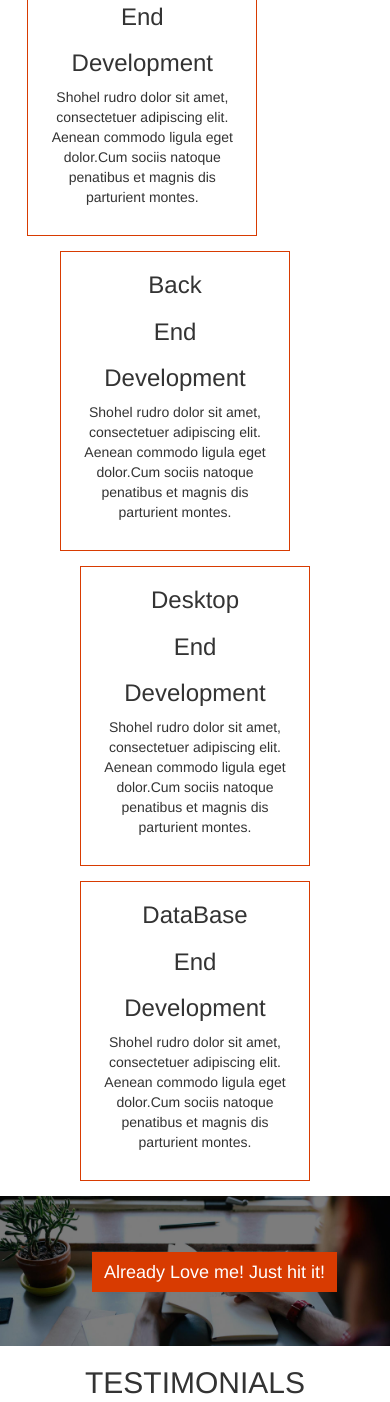
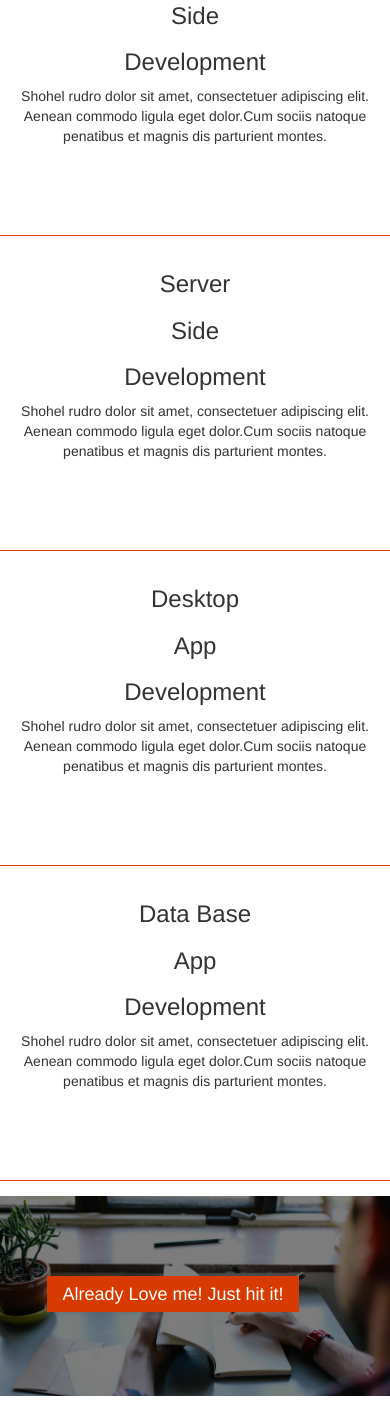
Before and after one commit to manpreet-singh17/Portfolio, a website: page index.html in a window 390 px wide. Shown: the part 2752-4154 px from the top of the page. Drawn offline with nearby package versions, Linux system fonts and the light colour scheme.

Commit message:
Services Section styling is done.

```diff
--- a/index.html
+++ b/index.html
@@ -214,27 +214,27 @@
                 <!-- services heading row ends -->
                 <!-- services row strats -->
                 <div class="row" id="servicesRow2">
-                    <div class="col-md-3 col-xs-12" id="frontEndDevServices">
-                        <h3>Front</h3>
-                        <h3>End </h3>
+                    <div class="col-md-3 col-sm-2 col-xs-12" id="frontEndDevServices">
+                        <h3>Client</h3>
+                        <h3>Side </h3>
                         <h3>Development</h3>
                         <p>Shohel rudro dolor sit amet, consectetuer adipiscing elit. Aenean commodo ligula eget dolor.Cum sociis natoque penatibus et magnis dis parturient montes.</p>
                     </div>
-                    <div class="col-md-3 col-xs-12" id="serverDevServices">
-                        <h3>Back</h3>
-                        <h3>End </h3>
+                    <div class="col-md-3 col-sm-6 col-xs-12" id="serverDevServices">
+                        <h3>Server</h3>
+                        <h3>Side </h3>
                         <h3>Development</h3>
                         <p>Shohel rudro dolor sit amet, consectetuer adipiscing elit. Aenean commodo ligula eget dolor.Cum sociis natoque penatibus et magnis dis parturient montes.</p>
                     </div>
-                    <div class="col-md-3 col-xs-12" id="desktopDevServices">
+                    <div class="col-md-3 col-sm-6 col-xs-12" id="desktopDevServices">
                         <h3>Desktop</h3>
-                        <h3>End </h3>
+                        <h3>App </h3>
                         <h3>Development</h3>
                         <p>Shohel rudro dolor sit amet, consectetuer adipiscing elit. Aenean commodo ligula eget dolor.Cum sociis natoque penatibus et magnis dis parturient montes.</p>
                     </div>
-                    <div class="col-md-3 col-xs-12" id="dataBaseDevServices">
-                        <h3>DataBase</h3>
-                        <h3>End </h3>
+                    <div class="col-md-3 col-sm-6 col-xs-12" id="dataBaseDevServices">
+                        <h3>Data Base</h3>
+                        <h3>App </h3>
                         <h3>Development</h3>
                         <p>Shohel rudro dolor sit amet, consectetuer adipiscing elit. Aenean commodo ligula eget dolor.Cum sociis natoque penatibus et magnis dis parturient montes.</p>
                     </div>
@@ -251,10 +251,10 @@
     <div class="container-fluid" id="parallax">
         <div class="row">
             <div class="col-xs-12">
-                <div>
-                    <!--Contact me modal trigger-->
-                    <a class="btn btn-lg btn-primary" id="contactMebtn" data-toggle="modal" data-target="#contactMeModal">Already Love me! Just hit it!</a>
-                </div>
+
+                <!--Contact me modal trigger-->
+                <a class="btn btn-lg btn-primary" id="contactMebtn" data-toggle="modal" data-target="#contactMeModal">Already Love me! Just hit it!</a>
+
             </div>
         </div>
     </div>
--- a/styleSheets/sass/main.scss
+++ b/styleSheets/sass/main.scss
@@ -128,36 +128,66 @@ $primary-color: #D83B01;
     }
     #servicesRow2 {
         #frontEndDevServices {
-            border: 1px solid #D83B01;
+            border-right: 1px solid #D83B01;
+            text-align: center;
             height: 300px;
+            margin-bottom: 15px;
+            /*height: 300px;
             width: 230px;
-            text-align: center;
             margin-bottom: 15px;
-            margin-left: 7%;
+            margin-left: 5%;*/
         }
         #serverDevServices {
-            border: 1px solid #D83B01;
+            border-right: 1px solid #D83B01;
+            text-align: center;
             height: 300px;
+            margin-bottom: 15px;
+            /* height: 300px;
             width: 230px;
-            text-align: center;
             margin-bottom: 15px;
-            margin-left: 60px;
+            margin-left: 7%;*/
         }
         #desktopDevServices {
-            border: 1px solid #D83B01;
+            border-right: 1px solid #D83B01;
+            text-align: center;
             height: 300px;
+            margin-bottom: 15px;
+            /*height: 300px;
             width: 230px;
-            text-align: center;
             margin-bottom: 15px;
-            margin-left: 80px;
+            margin-left: 7%;*/
         }
         #dataBaseDevServices {
-            border: 1px solid #D83B01;
+            text-align: center;
             height: 300px;
+            margin-bottom: 15px;
+            /*height: 300px;
             width: 230px;
-            text-align: center;
             margin-bottom: 15px;
-            margin-left: 80px;
+            margin-left: 7%;*/
+        }
+    }
+}
+
+@media screen and (max-width: 768px) {
+    #services {
+        #servicesRow2 {
+            #frontEndDevServices {
+                border-right: 0px;
+                border-bottom: 1px solid $primary-color;
+            }
+            #serverDevServices {
+                border-right: 0px;
+                border-bottom: 1px solid $primary-color;
+            }
+            #desktopDevServices {
+                border-right: 0px;
+                border-bottom: 1px solid $primary-color;
+            }
+            #dataBaseDevServices {
+                border-right: 0px;
+                border-bottom: 1px solid $primary-color;
+            }
         }
     }
 }
--- a/styleSheets/sass/partialsSass/_parallax.scss
+++ b/styleSheets/sass/partialsSass/_parallax.scss
@@ -4,10 +4,9 @@
     div {
         div {
             padding: 0px;
-            div {
             background-image: url(./Images/banner-bg.jpg);
             width: 100%;
-                height: 300px;
+            height: 200px;
             background-attachment: fixed;
             background-position: center;
             background-repeat: no-repeat;
@@ -18,9 +17,8 @@
                 background-color: $primary-color;
                 padding: 1.5% 4%;
                 position: relative;
-                    left: 38%;
+                left: 12%;
                 top: 40%;
-                }
             }
         }
     }
@@ -35,8 +33,8 @@
                     height: 150px;
                     #contactMebtn {
                         padding: 8px 12px;
-                        left: 92px;
-                        top: 56px;
+                        left: 19%;
+                        top: 36%;
                     }
                 }
             }
```
Also changed, not shown: css/main.css, 1 other file. Lines whose indentation alone changed are shown as unchanged.
